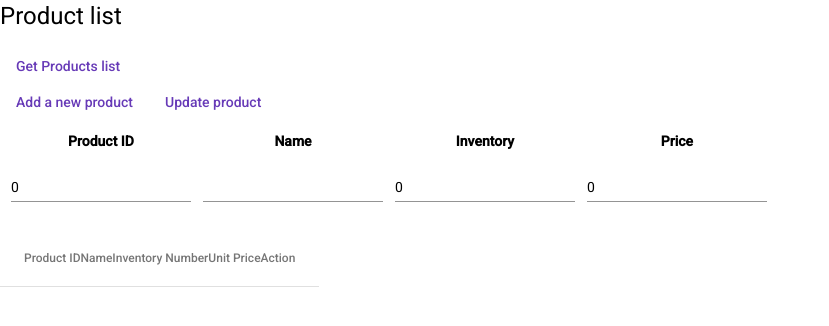
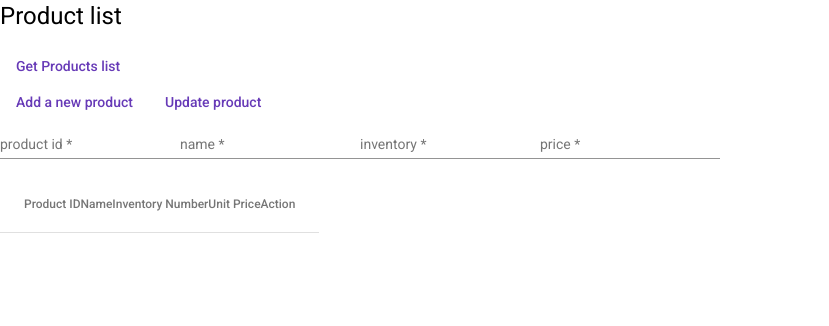
Before and after one commit to DrCrood/Angular12APICall, an Angular app: page /home in a window 1280 px wide. Shown: the top 326 px of the page, without its empty margins (0-829 px from the left). Built offline with nearby package versions, Linux system fonts and the light colour scheme.

Commit message:
update form validator

```diff
--- a/src/app/app.module.ts
+++ b/src/app/app.module.ts
@@ -7,11 +7,13 @@ import { HomeComponent } from './home/home.component';
 import { AboutComponent } from './about/about.component';
 import { PageNotFoundComponent } from './PageNotFound/PageNotFound.component';
 import { BrowserAnimationsModule } from '@angular/platform-browser/animations';
+import { MatTooltipModule } from '@angular/material/tooltip';
 import { MatButtonModule,} from '@angular/material/button';
 import { MatTableModule} from '@angular/material/table';
 import { MatInputModule } from '@angular/material/input';
 import { MatFormFieldModule } from '@angular/material/form-field';
 import { MatIconModule } from '@angular/material/icon';
+import { ReactiveFormsModule } from '@angular/forms';
 import { FormsModule } from '@angular/forms';
 import { MatToolbarModule } from '@angular/material/toolbar';
 import { MatCardModule, } from '@angular/material/card';
@@ -31,7 +33,9 @@ import { MatProgressSpinnerModule} from '@angular/material/progress-spinner';
     HttpClientModule,
     MatButtonModule,
     MatInputModule,
+    MatTooltipModule,
     FormsModule,
+    ReactiveFormsModule,
     MatTableModule,
     MatFormFieldModule,
     MatCardModule,
--- a/src/app/home/home.component.html
+++ b/src/app/home/home.component.html
@@ -12,40 +12,36 @@
   <button mat-button mat-button color="primary" (click) = "PostNewProduct()" > Add a new product</button>
   <button mat-button mat-button color="primary" (click) = "UpdateProduct()" > Update product</button>
 
-<table cellspacing="10">
-  <tr>
-    <th>Product ID</th>
-    <th>Name</th>
-    <th>Inventory</th>
-    <th>Price</th>
-  </tr>
-  <tr>
-  <td>
+
+  <form [formGroup]="NewProductFormGroup" (ngSubmit)="PostNewProduct()" validate>
     <mat-form-field>
-      <input matInput name="newid" type="number"
-      [(ngModel)]="NewProductId" (ngModelChange)="CheckIDNumber()">
+      <input matInput name="newid" type="number" placeholder="product id" formControlName="ProductId" required
+      matTooltip="new product id">
+      <mat-error *ngIf="NewProductFormGroup.controls.ProductId.invalid">{{getIdErrorMessage()}}</mat-error>
   </mat-form-field>
-  </td>
-  <td>
+
     <mat-form-field>
-      <input matInput name="newname" type="text"
-      [(ngModel)]="NewProductName">
+      <input matInput name="newname" type="text" placeholder="name" formControlName="ProductName" required
+      matTooltip="new product name">
+      <mat-error *ngIf="NewProductFormGroup.controls.ProductName.invalid">{{getNameErrorMessage()}}</mat-error>
   </mat-form-field>
-  </td>
-  <td>
+
     <mat-form-field>
-      <input matInput name="newinventory" type="number"
-      [(ngModel)]="NewProductInventory">
+      <input matInput name="newinventory" type="number" placeholder="inventory" formControlName="ProductInventory" required
+      matTooltip="new product inventory number">
+      <mat-error *ngIf="NewProductFormGroup.controls.ProductInventory.invalid">{{getInventoryErrorMessage()}}</mat-error>
   </mat-form-field>
-  </td>
-  <td>
+
     <mat-form-field>
-      <input matInput name="newprice" type="number"
-      [(ngModel)]="NewProductPrice">
+      <input matInput name="newprice" type="number" placeholder="price" formControlName="ProductPrice" required
+      matTooltip="new product unit price">
+      <mat-error *ngIf="NewProductFormGroup.controls.ProductPrice.invalid">{{getPriceErrorMessage()}}</mat-error>
   </mat-form-field>
-  </td>
-  </tr>
-</table>
+  </form>
+
+
+
+
 
 </div>
 
--- a/src/app/home/home.component.ts
+++ b/src/app/home/home.component.ts
@@ -1,9 +1,9 @@
 import { Component, OnInit } from '@angular/core';
 import { Observer, throwError } from 'rxjs';
-import { catchError, retry } from 'rxjs/operators';
 import { HttpResponse} from '@angular/common/http';
 import { MatTableDataSource } from '@angular/material/table';
 import { Product, ProductService} from '../services/Product.service';
+import { AbstractControl, FormControl, FormBuilder, ValidationErrors, ValidatorFn, Validators } from '@angular/forms';
 
 @Component({
   selector: 'app-home',
@@ -16,12 +16,19 @@ export class HomeComponent implements OnInit {
   baseURL: string = 'https://localhost:5001/api/v1/';
   dataSource = new MatTableDataSource<Product>();
 
-  NewProductId: number = 0;
-  NewProductName: string = '';
-  NewProductInventory: number = 0;
-  NewProductPrice: number = 0;
+  NewProductFormGroup = this.fb.group({
+    ProductId: new FormControl("", [
+      Validators.required,
+      Validators.min(1),
+      Validators.max(1E10),
+      this.IdExistsValidator()
+    ]),
+    ProductName: new FormControl("", [Validators.required, Validators.minLength(2), this.NameValidator()]),
+    ProductInventory: new FormControl("", [Validators.required, Validators.min(0)]),
+    ProductPrice: new FormControl("", [Validators.required, Validators.min(0.01)])
+  });
 
-   getObserver = {
+  getObserver = {
     next: (data) => {
       this.products = data.body;
       this.dataSource.data = this.products;
@@ -32,10 +39,17 @@ export class HomeComponent implements OnInit {
 
   displayedColumnNames: string[] = ['Product ID','Name','Inventory','Unit Price', 'Action'];
 
-  constructor( private productService: ProductService ) { }
+  constructor( private productService: ProductService, private fb: FormBuilder )
+   {
+
+   }
 
   ngOnInit() {
+
+
   }
+
+
 
   public GetProductList()
   {
@@ -73,13 +87,20 @@ export class HomeComponent implements OnInit {
 
   public PostNewProduct()
   {
+    console.warn(this.NewProductFormGroup.value);
 
-    if(this.NewProductId < 1 || this.NewProductName.length < 1 )
+    console.log(this.NewProductFormGroup.errors);
+
+    if( this.NewProductFormGroup.invalid )
     {
       return;
     }
 
-    const p : Product = { id: this.NewProductId, name: this.NewProductName, inventory: this.NewProductInventory, price: this.NewProductPrice};
+    const ID = this.NewProductFormGroup.value.ProductId;
+    const NAME = this.NewProductFormGroup.value.ProductName;
+    const INVENTORY = this.NewProductFormGroup.value.ProductInventory;
+    const PRICE = this.NewProductFormGroup.value.ProductPrice;
+    const p : Product = { id: ID, name: NAME, inventory: INVENTORY, price: PRICE};
 
     const url = this.baseURL + "product/";
 
@@ -114,12 +135,16 @@ export class HomeComponent implements OnInit {
   public UpdateProduct()
   {
 
-    if(this.NewProductId < 1 || this.NewProductName.length < 1 )
+    if( this.NewProductFormGroup.invalid )
     {
       return;
     }
 
-    const p : Product = { id: this.NewProductId, name: this.NewProductName, inventory: this.NewProductInventory, price: this.NewProductPrice};
+    const ID = this.NewProductFormGroup.get("ProductId")?.value;
+    const NAME = this.NewProductFormGroup.get("ProductName")?.value;
+    const INVENTORY = this.NewProductFormGroup.get("ProductInventory")?.value;
+    const PRICE = this.NewProductFormGroup.get("ProductPrice")?.value;
+    const p : Product = { id: ID, name: NAME, inventory: INVENTORY, price: PRICE};
 
     const index = this.products.findIndex( pd => pd.id == p.id);
     if(index < 0)
@@ -155,8 +180,104 @@ export class HomeComponent implements OnInit {
 
   }
 
-  public CheckIDNumber()
+  public IdExistsValidator(): ValidatorFn
   {
+    return (control: AbstractControl): ValidationErrors | null => {
+      const index = this.products.findIndex(x => x.id == this.NewProductFormGroup.get("ProductId")?.value);
+      return index < 0 ? null : {error: " id exists"}};
+  }
+
+  public NameValidator(): ValidatorFn
+  {
+    return (control: AbstractControl): ValidationErrors | null => {
+      let name = control.value as string;
+      if( name.match(/^\d/) )
+      {
+        return {error: "Started with number"};
+      }
+      return null;
+  }
+}
+
+  public getIdErrorMessage()
+  {
+    if(this.NewProductFormGroup.valid)
+    {
+      return ;
+    }
+
+    if(this.NewProductFormGroup.controls.ProductId.hasError('required'))
+    {
+      return "Id required.";
+    }
+
+    if(this.NewProductFormGroup.controls.ProductId.hasError('min'))
+    {
+      return "Must be > 0.";
+    }
+
+    if(this.NewProductFormGroup.controls.ProductId.hasError('max'))
+    {
+      return "Must be < 1E10.";
+    }
+
+    let err = this.NewProductFormGroup.controls.ProductId.errors as ValidationErrors;
+
+     return err["error"];
+
+  }
+
+  public getNameErrorMessage()
+  {
+    if(this.NewProductFormGroup.valid)
+    {
+      return;
+    }
+    if(this.NewProductFormGroup.controls.ProductName.hasError('required'))
+    {
+      return "Name required.";
+    }
+    if(this.NewProductFormGroup.controls.ProductName.hasError('minlength'))
+    {
+      return "length min 2.";
+    }
+
+    return (this.NewProductFormGroup.controls.ProductName.errors as ValidationErrors)["error"];
+  }
+
+  public getInventoryErrorMessage()
+  {
+    if(this.NewProductFormGroup.valid)
+    {
+      return;
+    }
+    if(this.NewProductFormGroup.controls.ProductInventory.hasError('required'))
+    {
+      return "required.";
+    }
+    if(this.NewProductFormGroup.controls.ProductInventory.hasError('min'))
+    {
+      return "min 1";
+    }
+
+    return "error";
+  }
+
+  public getPriceErrorMessage()
+  {
+    if(this.NewProductFormGroup.valid)
+    {
+      return;
+    }
+    if(this.NewProductFormGroup.controls.ProductPrice.hasError('required'))
+    {
+      return "required.";
+    }
+    if(this.NewProductFormGroup.controls.ProductPrice.hasError('min'))
+    {
+      return "min 0.01";
+    }
+    return "error";
 
   }
 
```
